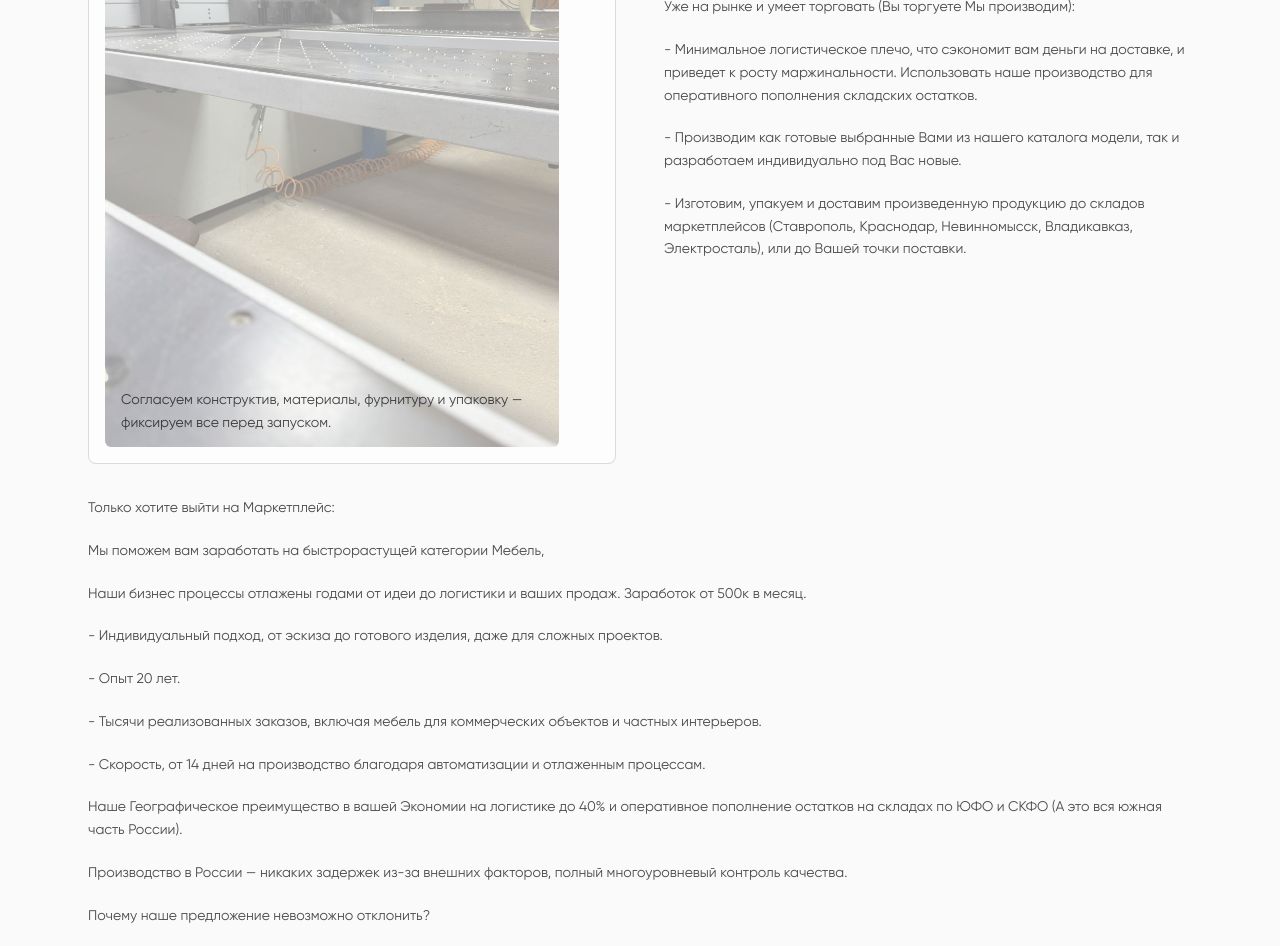
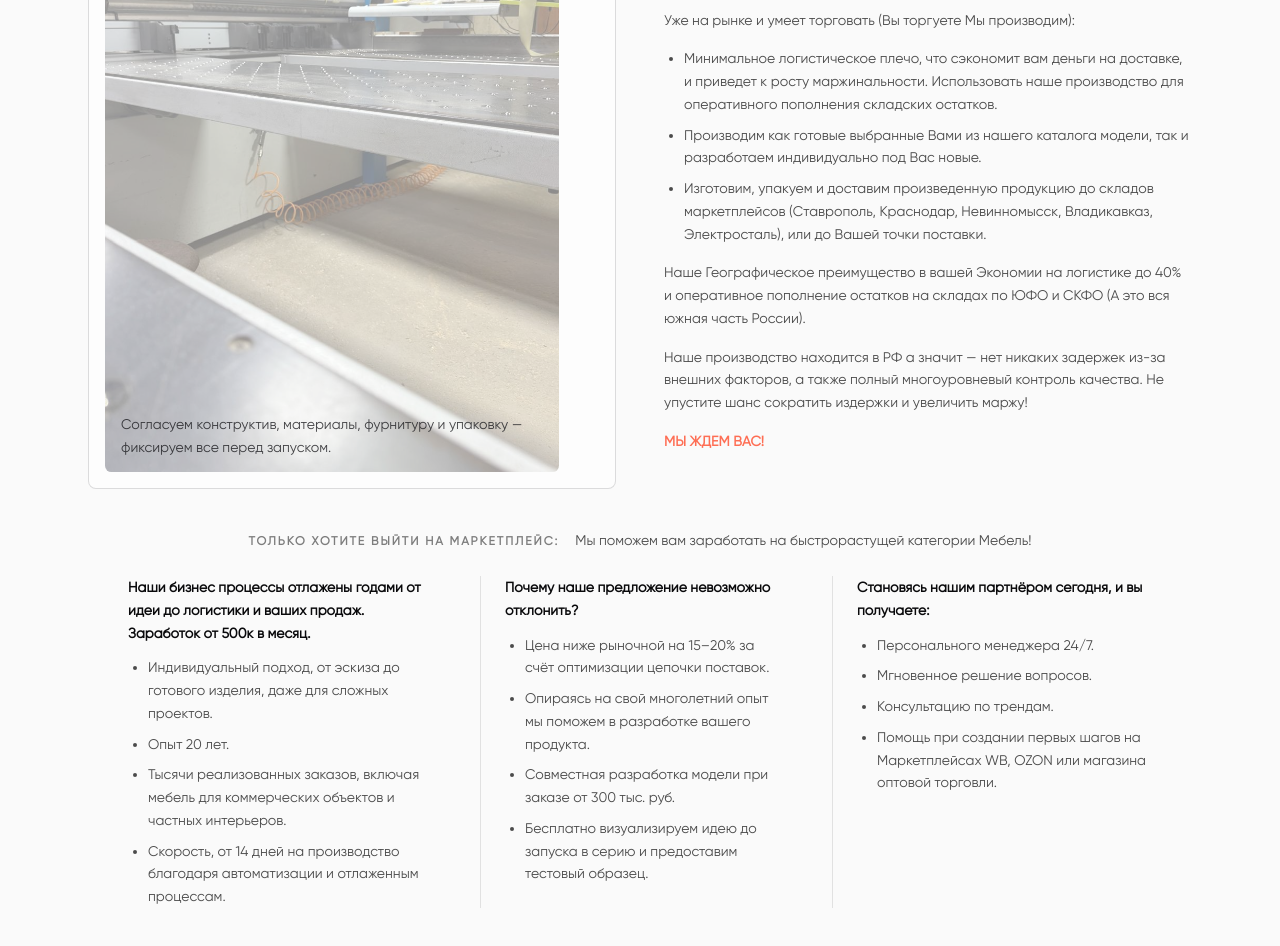
Before and after one commit to atalik07/kavkaz-vector-next, a Next.js app: page / in a window 1280 px wide. Shown: the part 3200-4146 px from the top of the page. Built offline with nearby package versions, Linux system fonts and the light colour scheme.

Commit message:
prod section upgrade 1

```diff
--- a/components/sections/About.tsx
+++ b/components/sections/About.tsx
@@ -1,3 +1,4 @@
+// app/(...) or components/About.tsx (wherever your About lives)
 "use client";
 
 import React, { useLayoutEffect, useMemo, useRef, useState } from "react";
@@ -51,33 +52,18 @@ export default function About() {
     return () => ro.disconnect();
   }, [faqItems.length]);
 
-  // Split point: everything starting from this line goes to the bottom full-width block (desktop only)
-  const SPLIT_AT = "Только хотите выйти на Маркетплейс:";
-
-  const splitIndex = useMemo(() => {
-    const idx = copy.about.paragraphs.findIndex((p) => p.trim() === SPLIT_AT);
-    return idx === -1 ? copy.about.paragraphs.length : idx;
-  }, []);
-
-  const topParagraphs = useMemo(
-    () => copy.about.paragraphs.slice(0, splitIndex),
-    [splitIndex]
-  );
-
-  const bottomParagraphs = useMemo(
-    () => copy.about.paragraphs.slice(splitIndex),
-    [splitIndex]
-  );
-
   return (
     <section className="mx-auto max-w-6xl px-4 py-16 sm:px-6 sm:py-20">
 <div className="pl-10" data-reveal="up">
-        <Eyebrow>{copy.about.eyebrow}</Eyebrow>
+  <h2 className="subhead font-extrabold uppercase tracking-[0.09em] leading-snug text-zinc-950 dark:text-white text-2xl sm:text-3xl">
+    {copy.about.eyebrow}
+  </h2>
 </div>
 
-      {/* MOBILE: one continuous list. DESKTOP: split into top (next to slider) + bottom full-width */}
+
+
       <div className="mt-8">
-        {/* Mobile flow */}
+        {/* MOBILE: one continuous flow */}
         <div className="grid grid-cols-1 gap-6 lg:hidden">
           <div className="w-full aspect-[3/4]">
             <HeroRSlider
@@ -88,30 +74,59 @@ export default function About() {
             />
           </div>
 
-          <div className="py-4 space-y-5 text-sm leading-relaxed text-black/70 dark:text-white/70">
-            {copy.about.paragraphs.map((p, i) => {
-              const isLast = i === copy.about.paragraphs.length - 1;
-              return (
-                <p key={`m-${i}`}>
-                  {p}
-                  {isLast && (
-                    <>
-                      {" "}
+          <div className="py-4 space-y-4 text-sm leading-relaxed text-black/70 dark:text-white/70">
+            {copy.about.top.paragraphs.map((p, i) => (
+              <p key={`m-top-p-${i}`}>{p}</p>
+            ))}
+
+            <ul className="list-disc pl-5 space-y-2">
+              {copy.about.top.listAfterTraderHeader.map((it, i) => (
+                <li key={`m-top-li-${i}`}>{it}</li>
+              ))}
+            </ul>
+
+            {copy.about.top.tailParagraphs.map((p, i) => (
+              <p key={`m-top-tail-${i}`}>{p}</p>
+            ))}
+
+            <div className="flex flex-wrap items-baseline gap-x-3 gap-y-2 pt-2">
+              <Eyebrow>{copy.about.bottom.kicker}</Eyebrow>
+              <div className="text-sm leading-relaxed text-black/70 dark:text-white/70">
+                {copy.about.bottom.lead}
+              </div>
+            </div>
+
+            <div className="space-y-6 pt-2">
+              {copy.about.bottom.columns.map((col, i) => (
+                <div key={`m-col-${i}`} className="space-y-3">
+                  <div className="font-semibold text-zinc-950 dark:text-white">
+                    {col.title}
+                  </div>
+                  <ul className="list-disc pl-5 space-y-2">
+                    {col.items.map((it, j) => (
+                      <li key={`m-col-${i}-li-${j}`}>{it}</li>
+                    ))}
+                  </ul>
+                </div>
+              ))}
+            </div>
+
+            {/* {copy.about.bottom.afterColumnsParagraphs.map((p, i) => (
+              <p key={`m-bottom-after-${i}`}>{p}</p>
+            ))} */}
+
+            <p>
               <span className="font-semibold text-[color:var(--accent)]/80">
                 {copy.about.closingAccent}
               </span>
-                    </>
-                  )}
             </p>
-              );
-            })}
           </div>
         </div>
 
-        {/* Desktop split */}
+        {/* DESKTOP: split layout */}
         <div className="hidden lg:block">
-          <div className="space-y-8">
-            {/* TOP ROW: slider + clipped text (same height) */}
+          <div className="space-y-10">
+            {/* TOP ROW: slider + clipped right text */}
             <div className="grid grid-cols-2 gap-12 items-stretch">
               <div className="w-full aspect-[3/4]">
                 <HeroRSlider
@@ -123,32 +138,68 @@ export default function About() {
               </div>
 
               <div className="h-full overflow-hidden">
-                <div className="py-4 space-y-5 text-sm leading-relaxed text-black/70 dark:text-white/70">
-                  {topParagraphs.map((p, i) => (
-                    <p key={`top-${i}`}>{p}</p>
+                <div className="py-4 space-y-4 text-sm leading-relaxed text-black/70 dark:text-white/70">
+                  {copy.about.top.paragraphs.map((p, i) => (
+                    <p key={`d-top-p-${i}`}>{p}</p>
                   ))}
+
+                  <ul className="list-disc pl-5 space-y-2">
+                    {copy.about.top.listAfterTraderHeader.map((it, i) => (
+                      <li key={`d-top-li-${i}`}>{it}</li>
+                    ))}
+                  </ul>
+
+                  {copy.about.top.tailParagraphs.map((p, i) => (
+                    <p key={`d-top-tail-${i}`}>{p}</p>
+                  ))}
+
+                  <p>
+                    <span className="font-semibold text-[color:var(--accent)]/80">
+                      {copy.about.closingAccent}
+                    </span>
+                  </p>
                 </div>
               </div>
             </div>
 
-            {/* BOTTOM ROW: rest full width */}
-            <div className="space-y-5 text-sm leading-relaxed text-black/70 dark:text-white/70">
-              {bottomParagraphs.map((p, i) => {
-                const isLast = i === bottomParagraphs.length - 1;
-                return (
-                  <p key={`bottom-${i}`}>
-                    {p}
-                    {isLast && (
-                      <>
-                        {" "}
-                        <span className="font-semibold text-[color:var(--accent)]/80">
-                          {copy.about.closingAccent}
-                        </span>
-                      </>
-                    )}
-                  </p>
-                );
-              })}
+            {/* BOTTOM: kicker+lead, then 3 columns with subtle dividers */}
+            <div className="space-y-6 text-sm leading-relaxed text-black/70 dark:text-white/70 lg:px-10">
+
+<div className="text-center">
+  <div className="inline-flex flex-wrap items-baseline justify-center gap-x-4 gap-y-2">
+    <Eyebrow>{copy.about.bottom.kicker}</Eyebrow>
+    <div className="text-sm leading-relaxed">{copy.about.bottom.lead}</div>
+  </div>
+</div>
+
+
+              <div className="grid grid-cols-1 md:grid-cols-3 md:gap-8">
+                {copy.about.bottom.columns.map((col, idx) => (
+                  <div
+                    key={`d-col-${idx}`}
+                    className={[
+                      "space-y-3",
+                      "md:px-6",
+                      idx === 0 ? "md:pl-0" : "",
+                      idx === 2 ? "md:pr-0" : "",
+                      idx > 0 ? "md:border-l md:border-black/10 md:dark:border-white/15" : "",
+                    ].join(" ")}
+                  >
+                    <div className="font-semibold text-zinc-950 dark:text-white">
+                      {col.title}
+                    </div>
+                    <ul className="list-disc pl-5 space-y-2">
+                      {col.items.map((it, j) => (
+                        <li key={`d-col-${idx}-li-${j}`}>{it}</li>
+                      ))}
+                    </ul>
+                  </div>
+                ))}
+              </div>
+
+              {/* {copy.about.bottom.afterColumnsParagraphs.map((p, i) => (
+                <p key={`d-bottom-after-${i}`}>{p}</p>
+              ))} */}
             </div>
           </div>
         </div>
@@ -186,7 +237,7 @@ export default function About() {
         </div>
       </div>
 
-      {/* FAQ */}
+      {/* FAQ toggle row + slide-down list */}
       <div className="mt-6" data-reveal="up">
         <div className="flex items-center gap-3 text-base font-semibold tracking-[0.04em] text-[color:var(--accent)]/80">
           <span className="whitespace-nowrap">{copy.about.faqToggle.label}</span>
--- a/lib/copy/ru.ts
+++ b/lib/copy/ru.ts
@@ -3,8 +3,6 @@ export const ru = {
   brand: {
     name: "ОптМебельЮг",
     tagline: "контрактное производство корпусной мебели (B2B)",
-
-    // на будущее (пока могут не использоваться компонентами)
     phone: "+7 (928) 080-80-96",
     telegramUrl: "https://t.me/+gaG54XczoY40ZGVi",
     address: "г. Нальчик, ул. Кабардинская, 148Б",
@@ -27,7 +25,6 @@ export const ru = {
   },
 
   hero: {
-    // текущие ключи — используемые компонентом
     titleLine1: "Контрактное производство",
     titleLine2: "корпусной мебели под ключ",
     subtitleLine1: "Фокусируйтесь на продажах,",
@@ -39,7 +36,6 @@ export const ru = {
     ctaSecondaryHref: "#contacts",
     imageAlt: "Контрактное производство корпусной мебели под ключ",
 
-    // на будущее (под hero-слайдер/триггеры)
     trust: ["Только B2B (ЮЛ/ИП)", "Минимальный заказ — от 300 000 ₽"],
     slides: [
       {
@@ -65,17 +61,14 @@ export const ru = {
     ],
   },
 
-  // эта секция сейчас используется как "каталог" (раньше была "туры")
   tours: {
     eyebrow: "КОНТРАКТНОЕ ПРОИЗВОДСТВО ДЛЯ БИЗНЕСА",
     title: "Услуги под ключ",
     ctaMore: "Запросить расчёт",
     priceFrom: "",
-
     bottomText:
       "Расскажите, что нужно — мы оперативно посчитаем все и предоставим информацию по Вашему заказу. Для расчёта достаточно: изделие/референсы, объём партии, точка поставки и сроки.",
     bottomLink: "написать в Telegram",
-
     items: [
       {
         id: "svc-project",
@@ -124,48 +117,81 @@ export const ru = {
 
   about: {
     eyebrow: "Собственное производство на Юге России",
+
+    // TOP (right of slider)
+    top: {
       paragraphs: [
         "ПРЕДОСТАВЛЯЕМ УСЛУГИ ПО ИЗГОТОВЛЕНИЮ МЕБЕЛИ ДЛЯ МАРКЕТПЛЕЙСОВ И ОПТОВИКОВ",
         "Мы поможем вам заработать на быстрорастущей категории Мебель. Наши бизнеc процессы отлажены годами от идеи до логистики и ваших продаж. Заработок от 500к в месяц.",
         "В связи с расширением производственных мощностей (новейший парк оборудования 2025г) приглашаем к сотрудничеству:",
         "Уже на рынке и умеет торговать (Вы торгуете Мы производим):",
-"- Минимальное логистическое плечо, что сэкономит вам деньги на доставке, и приведет к росту маржинальности. Использовать наше производство для оперативного пополнения складских остатков.",
-"- Производим как готовые выбранные Вами из нашего каталога модели, так и разработаем индивидуально под Вас новые.",
-"- Изготовим, упакуем и доставим произведенную продукцию до складов маркетплейсов (Ставрополь, Краснодар, Невинномысск, Владикавказ, Электросталь), или до Вашей точки поставки.",
-"Только хотите выйти на Маркетплейс:",
-"Мы поможем вам заработать на быстрорастущей категории Мебель,",
+      ],
+      listAfterTraderHeader: [
+        "Минимальное логистическое плечо, что сэкономит вам деньги на доставке, и приведет к росту маржинальности. Использовать наше производство для оперативного пополнения складских остатков.",
+        "Производим как готовые выбранные Вами из нашего каталога модели, так и разработаем индивидуально под Вас новые.",
+        "Изготовим, упакуем и доставим произведенную продукцию до складов маркетплейсов (Ставрополь, Краснодар, Невинномысск, Владикавказ, Электросталь), или до Вашей точки поставки.",
+      ],
+      tailParagraphs: [
+        "Наше Географическое преимущество в вашей Экономии на логистике до 40% и оперативное пополнение остатков на складах по ЮФО и СКФО (А это вся южная часть России).",
+        "Наше производство находится в РФ а значит — нет никаких задержек из-за внешних факторов, а также полный многоуровневый контроль качества. Не упустите шанс сократить издержки и увеличить маржу!",
+      ],
+    },
+
+    // BOTTOM (full width, with columns)
+    bottom: {
+      kicker: "Только хотите выйти на Маркетплейс:",
+      lead: "Мы поможем вам заработать на быстрорастущей категории Мебель!",
+
+      columns: [
+        {
+          title:
             "Наши бизнеc процессы отлажены годами от идеи до логистики и ваших продаж. Заработок от 500к в месяц.",
-"- Индивидуальный подход, от эскиза до готового изделия, даже для сложных проектов.",
-"- Опыт 20 лет.",
-"- Тысячи реализованных заказов, включая мебель для коммерческих объектов и частных интерьеров.",
-"- Скорость, от 14 дней на производство благодаря автоматизации и отлаженным процессам.",
-"Наше Географическое преимущество в вашей Экономии на логистике до 40% и оперативное пополнение остатков на складах по ЮФО и СКФО (А это вся южная часть России).",
-"Производство в России  — никаких задержек из-за внешних факторов, полный многоуровневый контроль качества.",
-"Почему наше предложение невозможно отклонить?",
-"- Цена ниже рыночной на 15–20% за счёт оптимизации цепочки поставок,",
-"- Опираясь на свои многолетний опыт мы поможем в разработке вашего продукта,",
-"- Совместная разработка модели при заказе от 300 тыс. руб.",
-"- Бесплатно визуализируем идею до запуска в серию и предоставим тестовый образец.",
-"Становясь нашим партнёром сегодня, и вы получаете:",
-"- Персонального менеджера 24/7.",
-"- Мгновенное решение вопросов.",
-"- Консультацию по трендам.",
-"- Помощь при создании первых шагов на Маркетплейсах WB,OZON или Магазина оптовой торговли.",
-"Не упустите шанс сократить издержки и увеличить маржу!",
+          items: [
+            "Индивидуальный подход, от эскиза до готового изделия, даже для сложных проектов.",
+            "Опыт 20 лет.",
+            "Тысячи реализованных заказов, включая мебель для коммерческих объектов и частных интерьеров.",
+            "Скорость, от 14 дней на производство благодаря автоматизации и отлаженным процессам.",
           ],
+        },
+        {
+          title: "Почему наше предложение невозможно отклонить?",
+          items: [
+            "Цена ниже рыночной на 15–20% за счёт оптимизации цепочки поставок.",
+            "Опираясь на свой многолетний опыт мы поможем в разработке вашего продукта.",
+            "Совместная разработка модели при заказе от 300 тыс. руб.",
+            "Бесплатно визуализируем идею до запуска в серию и предоставим тестовый образец.",
+          ],
+        },
+        {
+          title: "Становясь нашим партнёром сегодня, и вы получаете:",
+          items: [
+            "Персонального менеджера 24/7.",
+            "Мгновенное решение вопросов.",
+            "Консультацию по трендам.",
+            "Помощь при создании первых шагов на Маркетплейсах WB, OZON или магазина оптовой торговли.",
+          ],
+        },
+      ],
+
+      afterColumnsParagraphs: [
+        "Производство в России — никаких задержек из-за внешних факторов, полный многоуровневый контроль качества.",
+      ],
+    },
+
     closingAccent: "МЫ ЖДЕМ ВАС!",
+
     ctaPanel: {
       text:
         "Приглашаем Вас на экскурсию! Убедитесь лично в наших возможностях: - Посетите производство - покажем, как рождается мебель, от выбора материалов до финишной упаковки, обсудим ваши задачи с технологами и дизайнерами вживую. Оцените качество на примере готовых образцов. Это не просто визит — это возможность стать частью нашей истории успеха!",
       button: "На экскурсию",
-     tgHref: null as string | null, // <-- пока нет ссылки
+      tgHref: null as string | null,
     },
+
     faqToggle: {
       label: "Ответы на часто задаваемые вопросы",
       aria: "Показать/скрыть FAQ",
     },
   },
-
 
   contacts: {
     eyebrow: "Запрос расчёта и условия сотрудничества",
@@ -241,7 +267,6 @@ ctaPanel: {
 
   segments: {
     kicker: "Будем полезны:",
-    // title: "Ьудем полезны",
     items: [
       {
         title: "Селлерам маркетплейсов",
```
Lines whose indentation alone changed are shown as unchanged.
